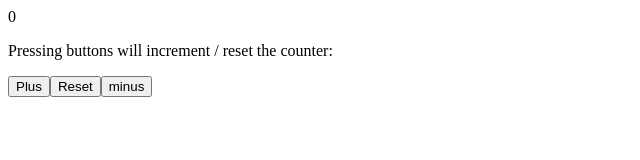
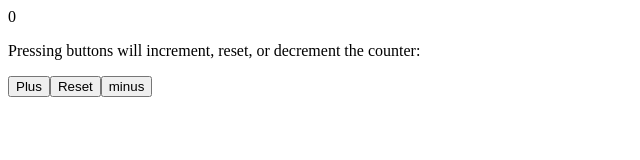
Before and after one commit to nayokim/React, a React (Create React App) app: page / in a window 1280 px wide. Shown: the top 160 px of the page, without its empty margins (0-640 px from the left). Built offline with nearby package versions, Linux system fonts and the light colour scheme.

Commit message:
refactoring

```diff
--- a/src/index.js
+++ b/src/index.js
@@ -170,16 +170,16 @@ import ReactDOM from 'react-dom'
 //   )
 // }
 
-const Display = (props) => {
+const Display = ({counter}) => {
   return (
-    <div>{props.counter}</div>
+    <div>{counter}</div>
   )
   }
 
-  const Button = (props)=>{
+  const Button = ({handleClick, text})=>{
     return (
-      <button onClick = {props.handleClick}>
-        {props.text}
+      <button onClick = {handleClick}>
+        {text}
       </button>
     )
   }
@@ -208,7 +208,7 @@ const App = () => {
     <div>
       {/* <div>{counter}</div> */}
       <Display counter={counter} />
-      <p>Pressing buttons will increment / reset the counter: </p>
+      <p>Pressing buttons will increment, reset, or decrement the counter: </p>
       {/* <button onClick={increaseByOne}>plus</button> */}
       <Button handleClick={increaseByOne} text="Plus" />
       {/* <button onClick = {setToZero}> */}
```
